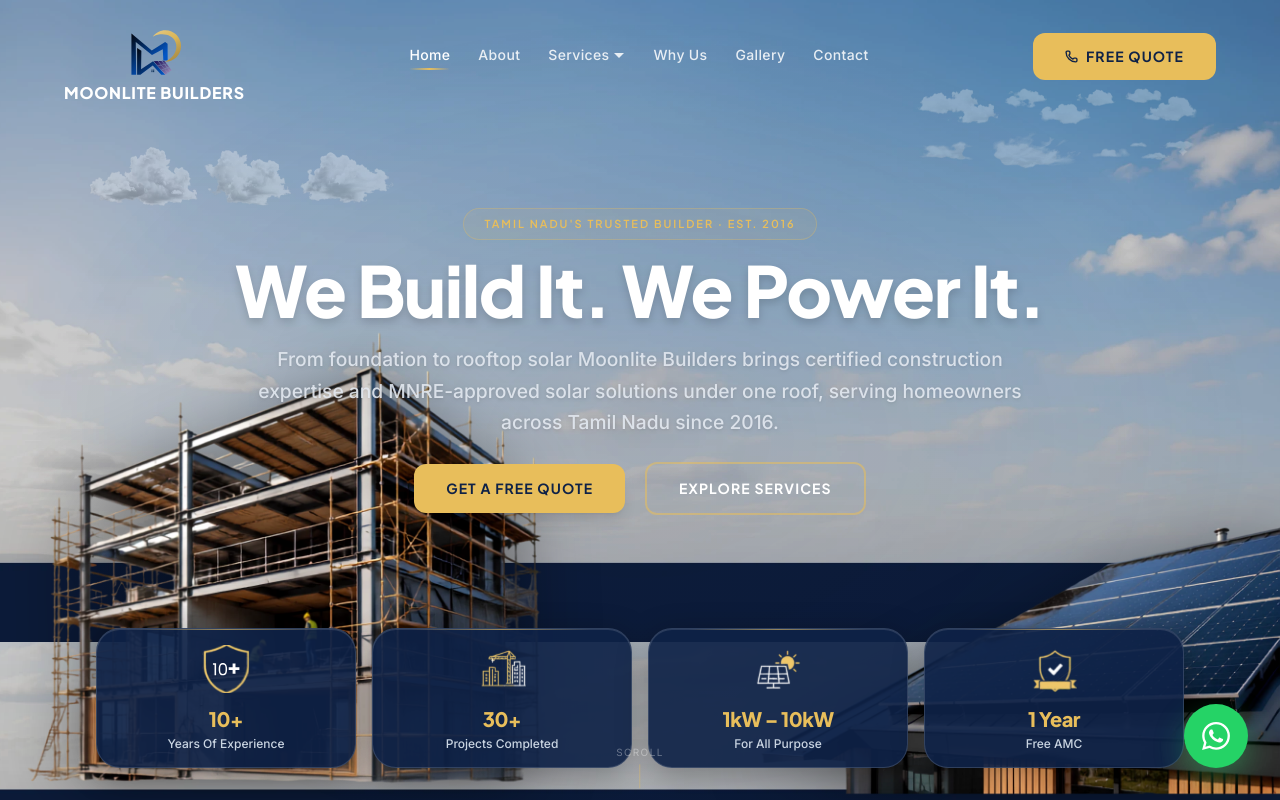
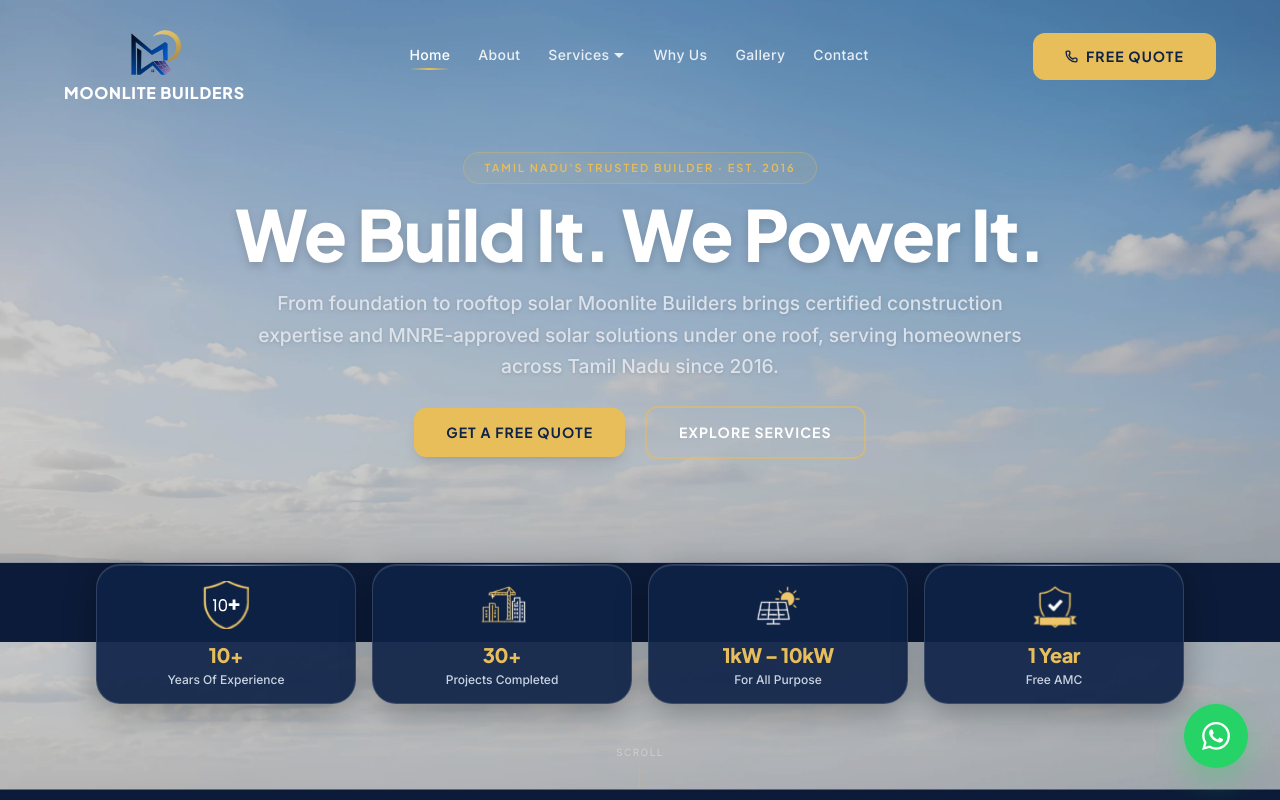
Before and after one commit to moonlitebuilders/moolitebuilders, a React (Vite) app: page / in a window 1280 px wide. Shown: the top 800 px of the page. Built offline with nearby package versions, Linux system fonts and the light colour scheme.

Commit message:
refactor(hero): strict DOM cleanup removing decorative illustration overlays and spacer divs

```diff
--- a/src/components/Hero.tsx
+++ b/src/components/Hero.tsx
@@ -73,65 +73,6 @@
     iconHeight: 80,
   },
 ]
-
-/* ─── Phase 2 — Asset Convergence Variants ───────────────────── */
-function makeAssetVariant(fromX: string) {
-  return {
-    hidden: { opacity: 0, x: fromX, scale: 1.02 },
-    visible: (isSkipped: boolean) => ({
-      opacity: 1,
-      x: '0%',
-      scale: 1,
-      transition: isSkipped
-        ? { duration: 0 }
-        : {
-          type: 'spring' as const,
-          stiffness: 75,
-          damping: 16,
-          mass: 1.0,
-          opacity: { duration: 0.5, ease: 'easeOut' },
-        },
-    }),
-  }
-}
-
-const constructionVariants = makeAssetVariant('-120%')
-const solarVariants = makeAssetVariant('120%')
-
-const cloudLeftVariants = {
-  hidden: { opacity: 0, x: '-60%', y: -10 },
-  visible: (isSkipped: boolean) => ({
-    opacity: 0.60,
-    x: '0%',
-    y: 0,
-    transition: isSkipped
-      ? { duration: 0 }
-      : {
-        type: 'spring' as const,
-        stiffness: 90,
-        damping: 18,
-        delay: 0.1,
-      },
-  }),
-}
-
-const cloudRightVariants = {
-  hidden: { opacity: 0, x: '60%', y: -10 },
-  visible: (isSkipped: boolean) => ({
-    opacity: 0.55,
-    x: '0%',
-    y: 0,
-    transition: isSkipped
-      ? { duration: 0 }
-      : {
-        type: 'spring' as const,
-        stiffness: 90,
-        damping: 18,
-        delay: 0.15,
-      },
-  }),
-}
-
 
 /* ─── Phase 3 — Content Stagger Variants ────────────────────── */
 function makeContentVariant(delay: number) {
@@ -244,11 +185,9 @@
   /* Parallax scroll transforms */
   const { scrollY } = useScroll()
   const skyY = useTransform(scrollY, [0, 600], [0, prefersReduced ? 0 : -40])
-  const assetsY = useTransform(scrollY, [0, 600], [0, prefersReduced ? 0 : 60])
   const contentY = useTransform(scrollY, [0, 600], [0, prefersReduced ? 0 : 40])
 
   /* Phase activation gates */
-  const assetsActive = phase >= 2 || isSkipped
   const contentActive = phase >= 3 || isSkipped
 
   return (
@@ -256,8 +195,7 @@
       ref={containerRef}
       id="hero"
       aria-label="Moonlite Builders — Construction and Solar Services Hero"
-      className="relative min-h-screen min-h-[100dvh] w-full overflow-hidden flex flex-col"
-      style={{ backgroundColor: 'var(--color-navy-900)' }}
+      className="relative w-full bg-cover bg-center bg-no-repeat overflow-hidden min-h-screen min-h-[100dvh] flex flex-col justify-between py-12 md:py-20 lg:py-24"
     >
       {/* ── LAYER 0 — Sky Background (absolute, full-coverage) ── */}
       <motion.div
@@ -270,145 +208,18 @@
           alt=""
           className="w-full h-full object-cover object-center pointer-events-none select-none"
         />
-        {/* Subtle, uniform backdrop tint overlay for typography legibility */}
+        {/* Subtle backdrop tint overlay for typography legibility */}
         <div
           className="absolute inset-0 bg-black/20 pointer-events-none"
           aria-hidden="true"
         />
       </motion.div>
 
-      {/* ── LAYER 5 — Centre radial overlay (absolute) ── */}
-      <div
-        className="absolute inset-0 z-[5] pointer-events-none"
-        aria-hidden="true"
-        style={{
-          background:
-            'radial-gradient(ellipse at 50% 55%, rgba(15,34,71,0.10) 0%, transparent 68%)',
-        }}
-      />
-
-      {/* ── LAYER 10 — Construction SVG left (absolute, no layout impact) ── */}
-      <motion.div
-        style={{ y: assetsY }}
-        className="absolute bottom-0 left-0 z-[10] will-change-transform pointer-events-none select-none
-                   w-[75%] sm:w-[60%] md:w-[55%] lg:w-[48%] xl:w-[45%]"
-        aria-hidden="true"
-      >
-        <AnimatePresence>
-          {assetsActive && (
-            <motion.div
-              key="construction"
-              custom={isSkipped}
-              variants={constructionVariants}
-              initial="hidden"
-              animate="visible"
-            >
-              <img
-                src="/assets/hero/construction-building-left.webp"
-                alt="Construction building structure — Moonlite Builders"
-                width={820}
-                height={680}
-                fetchPriority="high"
-                decoding="async"
-                className="w-full h-auto object-contain object-bottom"
-                style={{ filter: 'drop-shadow(0 8px 32px rgba(0,0,0,0.40))' }}
-              />
-            </motion.div>
-          )}
-        </AnimatePresence>
-      </motion.div>
-
-      {/* ── LAYER 10 — Solar SVG right (absolute, no layout impact) ── */}
-      <motion.div
-        style={{ y: assetsY }}
-        className="absolute bottom-0 right-0 z-[10] will-change-transform pointer-events-none select-none
-                   w-[70%] sm:w-[55%] md:w-[50%] lg:w-[45%] xl:w-[42%]"
-        aria-hidden="true"
-      >
-        <AnimatePresence>
-          {assetsActive && (
-            <motion.div
-              key="solar"
-              custom={isSkipped}
-              variants={solarVariants}
-              initial="hidden"
-              animate="visible"
-            >
-              <img
-                src="/assets/hero/solar-right.webp"
-                alt="Rooftop solar panel array — Moonlite Builders Solar Solutions"
-                width={760}
-                height={620}
-                fetchPriority="high"
-                decoding="async"
-                className="w-full h-auto object-contain object-bottom"
-                style={{ filter: 'drop-shadow(0 8px 32px rgba(0,0,0,0.35))' }}
-              />
-            </motion.div>
-          )}
-        </AnimatePresence>
-      </motion.div>
-
-      {/* ── LAYER 15 — Cloud overlays (absolute) ── */}
-      <AnimatePresence>
-        {assetsActive && (
-          <>
-            <motion.div
-              key="cloud-left"
-              aria-hidden="true"
-              custom={isSkipped}
-              variants={cloudLeftVariants}
-              initial="hidden"
-              animate="visible"
-              className="absolute top-[6%] left-0 z-[15] w-[45%] md:w-[36%] pointer-events-none select-none"
-            >
-              <motion.img
-                src="/assets/hero/clouds-left.webp"
-                alt=""
-                width={640}
-                height={320}
-                loading="lazy"
-                decoding="async"
-                className="w-full h-auto opacity-60 mix-blend-screen"
-                animate={prefersReduced ? {} : { x: [0, 12, 0], y: [0, -5, 0] }}
-                transition={{ duration: 18, repeat: Infinity, ease: 'easeInOut' }}
-              />
-            </motion.div>
-
-            <motion.div
-              key="cloud-right"
-              aria-hidden="true"
-              custom={isSkipped}
-              variants={cloudRightVariants}
-              initial="hidden"
-              animate="visible"
-              className="absolute top-[4%] right-0 z-[15] w-[42%] md:w-[34%] pointer-events-none select-none"
-            >
-              <motion.img
-                src="/assets/hero/clouds-right.webp"
-                alt=""
-                width={640}
-                height={320}
-                loading="lazy"
-                decoding="async"
-                className="w-full h-auto opacity-55 mix-blend-screen"
-                animate={prefersReduced ? {} : { x: [0, -14, 0], y: [0, -7, 0] }}
-                transition={{ duration: 22, repeat: Infinity, ease: 'easeInOut', delay: 2 }}
-              />
-            </motion.div>
-          </>
-        )}
-      </AnimatePresence>
-
-      {/* ── LAYER 30 — All foreground content (normal flow, full-width) ── */}
-      {/* Navbar spacer — keeps text below the fixed nav bar */}
-      <div className="h-20 md:h-24 shrink-0" aria-hidden="true" />
-
-      {/* Central text column — full viewport width, completely independent of decorative assets */}
+      {/* ── LAYER 30 — All foreground content ── */}
       <motion.div
         style={{ y: contentY }}
         className="relative z-[30] flex-1 flex flex-col items-center justify-center
-                   w-full min-w-0 px-5 md:px-10 py-12 md:py-20 lg:py-24 will-change-transform"
+                   w-full min-w-0 px-5 md:px-10 py-6 md:py-10 will-change-transform"
       >
         {/* Establishment label chip */}
         <motion.div
@@ -432,7 +243,7 @@
           </span>
         </motion.div>
 
-        {/* Primary headline — solid white, single line on desktop */}
+        {/* Primary headline */}
         <motion.h1
           custom={isSkipped}
           variants={headlineVariants}
@@ -449,7 +260,7 @@
           We Build It. We Power It.
         </motion.h1>
 
-        {/* Supporting description — wide horizontal paragraph */}
+        {/* Supporting description */}
         <motion.p
           custom={isSkipped}
           variants={descriptionVariants}
@@ -516,10 +327,9 @@
         </div>
       </motion.div>
 
-      {/* ── Metric Cards — pinned to bottom inside normal flow ── */}
+      {/* ── Feature Cards — aligned using standard mt-8 md:mt-12 ── */}
       <div
-        className="relative z-[30] w-full max-w-6xl mx-auto px-5 md:px-8
-                   pb-6 md:pb-8 shrink-0"
+        className="relative z-[30] w-full max-w-6xl mx-auto px-5 md:px-8 mt-8 md:mt-12"
         role="list"
         aria-label="Key achievements and credentials"
       >
```
